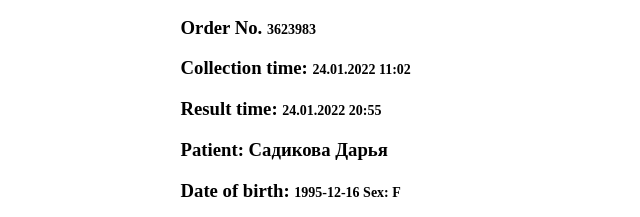
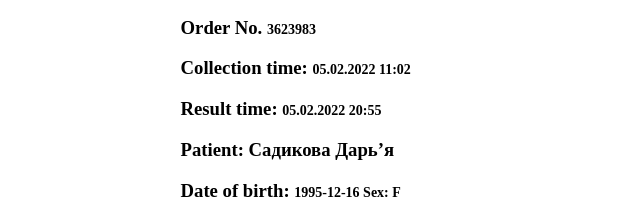
Before and after one commit to sadykovpavlo/Sadykova_Daria, a plain HTML site: page index.html in a window 1280 px wide. Shown: the part 390-607 px from the top of the page, 319-959 px from the left. Drawn offline with Linux system fonts and the light colour scheme; a web font is replaced by a local one.

Commit message:
Update index.html

```diff
--- a/index.html
+++ b/index.html
@@ -372,9 +372,9 @@
         <div>
             <h2 class="founded"><span>Order ID 3623983</span> is Found</h2>
             <h3 class="foundText">Order No. <span>3623983 </span></h3>
-            <h3 class="foundText">Collection time: <span>  24.01.2022 11:02 </span></h3>
-            <h3 class="foundText">Result time: <span>24.01.2022 20:55</span></h3>
-            <h3>Patient: Садикова  Дарья</h3>
+            <h3 class="foundText">Collection time: <span>  05.02.2022 11:02 </span></h3>
+            <h3 class="foundText">Result time: <span>05.02.2022 20:55</span></h3>
+            <h3>Patient: Садикова  Дарьʼя</h3>
             <h3 class="foundText">Date of birth: <span>1995-12-16 Sex: F</span></h3>
             <h3 class="foundText">Result:  NEGATIVE</h3>
         </div>
```
